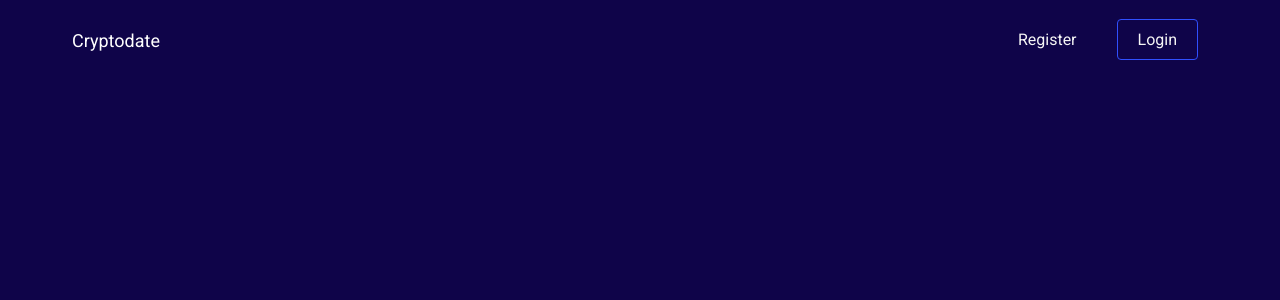
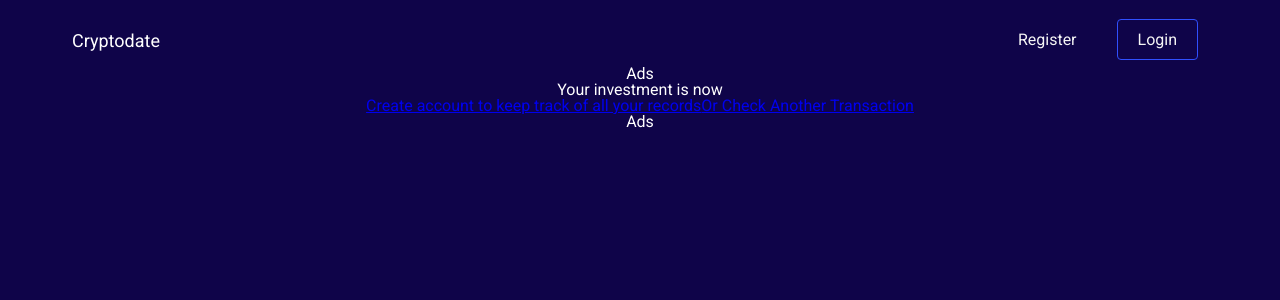
Before and after one commit to markify/cryptodate, a React (Create React App) app: page /result in a window 1280 px wide. Shown: the top 300 px of the page. Built offline with nearby package versions, Linux system fonts and the light colour scheme.

Commit message:
implement result page, routes, and link

```diff
--- a/src/App.js
+++ b/src/App.js
@@ -5,7 +5,7 @@ import './sass/main.scss'
 
 import Navbar from './components/layout/Navbar';
 import Index from './components/layout/Index';
-
+import Result from './components/result/Result';
 
 class App extends Component {
   render() {
@@ -16,6 +16,7 @@ class App extends Component {
 						<div className="container">
 							<Switch>
 								<Route exact path="/" component={Index} />
+								<Route exact path="/result" component={Result} />
 							</Switch>
 						</div>
 					</React.Fragment>
--- a/src/components/layout/Footer.js
+++ b/src/components/layout/Footer.js
@@ -3,7 +3,7 @@ import { Link } from 'react-router-dom';
 const Footer = () => {
 	return (
 		<footer style={{textAlign:'center'}}>
-			Footer
+
 		</footer>
 	);
 };
--- a/src/components/layout/Index.js
+++ b/src/components/layout/Index.js
@@ -1,5 +1,6 @@
 import React from 'react';
 import Footer from './Footer';
+import { Link } from 'react-router-dom';
 import './img/bitcoin.png'
 
 const Index = () => {
@@ -18,10 +19,11 @@ const Index = () => {
 
 						<label> Date </label>
 						<input type="text" name="date"></input>
-
+						<Link to={`result`} >
 						<button type="submit">
               				Check Profits
             			</button>
+						</Link>
 					</div>
 				</div>
 			</section>
--- a/src/components/layout/Navbar.js
+++ b/src/components/layout/Navbar.js
@@ -1,5 +1,6 @@
 import React from 'react';
 import logo from '../../logo.svg';
+import { Link } from 'react-router-dom';
 import '../../App.scss';
 // import { Link } from 'react-router-dom';
 const Navbar = () => {
@@ -7,9 +8,11 @@ const Navbar = () => {
 		<React.Fragment>
 		<div className="container">
 			<header className="top-nav">
+				<Link to="/">
 				<div className="top-logo">
 					Cryptodate
 				</div>
+				</Link>
 				<nav className="top-menu">
 					<ul>
 						<li>
--- /dev/null
+++ b/src/components/result/Result.js
@@ -0,0 +1,30 @@
+import React, { Component} from 'react'
+
+class Result extends Component {
+
+  render () {
+
+    return (
+        <section id='results'>
+            <div className="container">
+            <div className="col-md-12">
+                Ads
+            </div>
+            <div className="col-md-12">
+                <h4>Your investment is now </h4>
+                <a href="#">
+                Create account to keep track of all your records
+                </a>
+                <a href="#">
+                Or Check Another Transaction
+                </a>
+            </div>
+            <div className="col-md-12">
+                Ads
+            </div>
+            </div>
+        </section>
+    )
+  }
+}
+export default Result;
--- /dev/null
+++ b/src/sass/_result.scss
@@ -0,0 +1,3 @@
+#results {
+    text-align: center;
+}
--- a/src/sass/main.scss
+++ b/src/sass/main.scss
@@ -3,6 +3,7 @@
 @import "variables";
 @import "grid";
 @import "index";
+@import "result";
 
 * {
   box-sizing: border-box;
```
